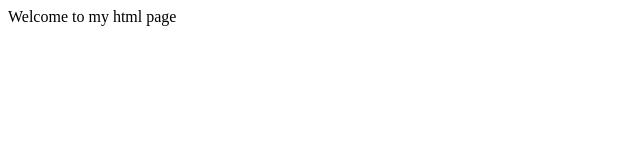
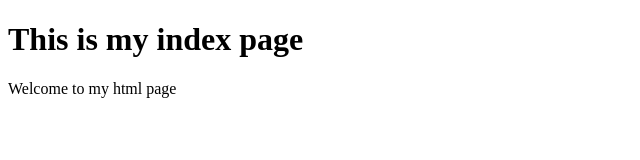
Before and after one commit to Jahsays/HNG-5, a plain HTML site: page index.html in a window 1280 px wide. Shown: the whole page, without its empty margins (0-640 px from the left). Drawn offline with Linux system fonts and the light colour scheme.

Commit message:
added page title

```diff
--- a/index.html
+++ b/index.html
@@ -4,6 +4,7 @@
 		<title></title>
 	</head>
 	<body>
+		<h1>This is my index page</h1>
 	Welcome to my html page
 	</body>
 	</html>
```
